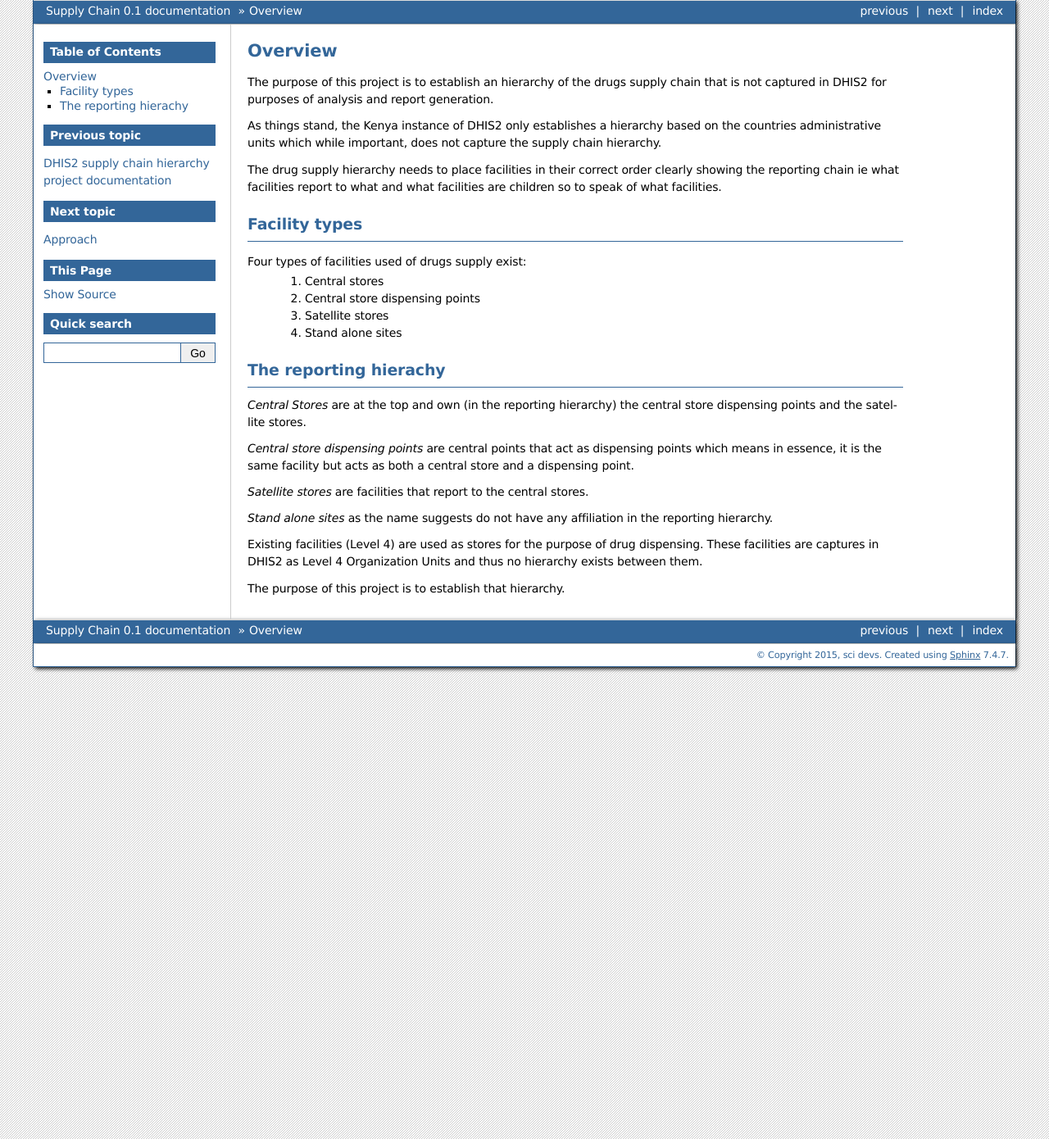
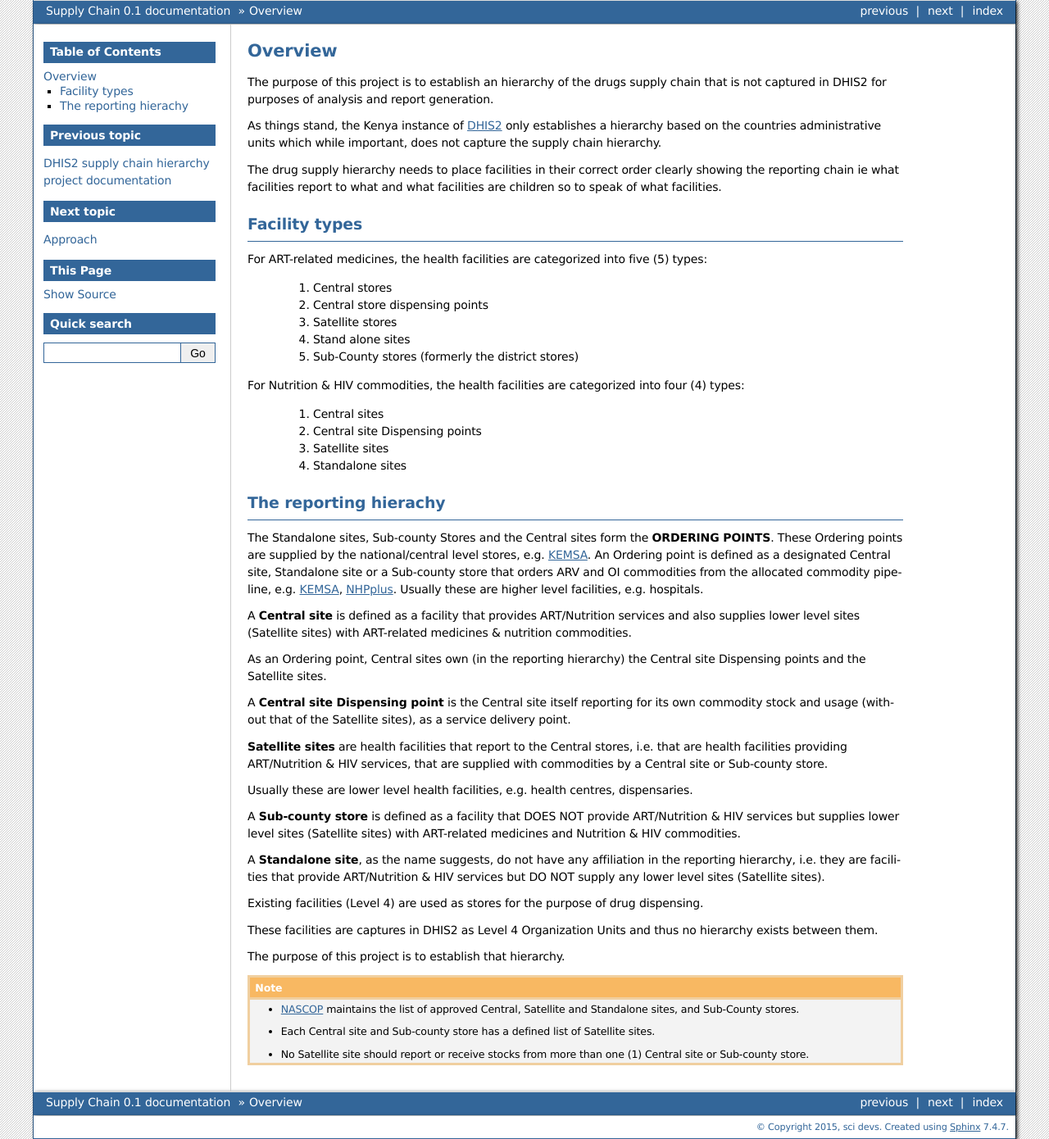
Before and after one commit to bangadennis/docs, a Sphinx documentation site: the page built from source/Overview.rst, in a window 1280 px wide. Shown: the whole page at 82% size. Built offline with Sphinx 7.4.7, drawn with Linux system fonts in a browser that asks for light colours.

Commit message:
my update

```diff
--- a/source/Overview.rst
+++ b/source/Overview.rst
@@ -5,7 +5,7 @@ Overview
 The purpose of this project is to establish an hierarchy of the drugs supply chain
 that is not captured in DHIS2 for purposes of analysis and report generation.
 
-As things stand, the Kenya instance of DHIS2 only establishes a hierarchy based on
+As things stand, the Kenya instance of `DHIS2`_ only establishes a hierarchy based on
 the countries administrative units which while important, does not capture the
 supply chain hierarchy.
 
@@ -17,86 +17,81 @@ are children so to speak of what facilities.
 Facility types
 ----------------
 
-Four types of facilities used of drugs supply exist:
-		#. Central stores
-		#. Central store dispensing points
-		#. Satellite stores
-		#. Stand alone sites
+For ART-related medicines, the health facilities are categorized into five (5) types:
+
+    #. Central stores
+    #. Central store dispensing points
+    #. Satellite stores
+    #. Stand alone sites
+    #. Sub-County stores (formerly the district stores)
+
+
+For Nutrition & HIV commodities, the health facilities are categorized into four (4) types:
+
+    #. Central sites
+    #. Central site Dispensing points
+    #. Satellite sites
+    #. Standalone sites
 
 
 The reporting hierachy
 ----------------------
-*Central Stores* are at the top and own (in the reporting hierarchy) the central store
-dispensing points and the satellite stores.
 
-*Central store dispensing points* are central points that act as dispensing points
-which means in essence, it is the same facility but acts as both a central store and
-a dispensing point.
+The Standalone sites, Sub-county Stores and the Central sites form the **ORDERING POINTS**. These Ordering points are supplied by the national/central level stores, e.g. `KEMSA`_. An Ordering point is defined as a designated Central site, Standalone site or a Sub-county store that orders ARV and OI commodities from the allocated commodity pipeline, e.g. `KEMSA`_, `NHPplus`_. Usually these are higher level facilities, e.g. hospitals.
 
-*Satellite stores* are facilities that report to the central stores.
+A **Central site** is defined as a facility that provides ART/Nutrition services and also supplies lower level sites (Satellite sites) with ART-related medicines & nutrition commodities.
 
-*Stand alone sites* as the name suggests do not have any affiliation in the reporting
-hierarchy.
+As an Ordering point, Central sites own (in the reporting hierarchy) the Central site Dispensing points and the Satellite sites.
+
+
+
+A **Central site Dispensing point** is the Central site itself reporting for its own commodity stock and usage (without that of the Satellite sites), as a service delivery point.
+
+
+
+
+**Satellite sites** are health facilities that report to the Central stores, i.e. that are health facilities providing ART/Nutrition & HIV services, that are supplied with commodities by a Central site or Sub-county store.
+
+Usually these are lower level health facilities, e.g. health centres, dispensaries.
+
+
+A **Sub-county store** is defined as a facility that DOES NOT provide ART/Nutrition & HIV services but supplies lower level sites (Satellite sites) with ART-related medicines and Nutrition & HIV commodities.
+
+
+
+A **Standalone site**, as the name suggests, do not have any affiliation in the reporting hierarchy, i.e. they are facilities that provide ART/Nutrition & HIV services but DO NOT supply any lower level sites (Satellite sites).
+
+
 
 Existing facilities (Level 4) are used as stores for the purpose of drug dispensing.
-These facilities are captures in DHIS2 as Level 4 Organization Units and thus no
-hierarchy exists between them.
+
+These facilities are captures in DHIS2 as Level 4 Organization Units and thus no hierarchy exists between them.
 
 The purpose of this project is to establish that hierarchy.
 
 
 
 
-.. We recommend that you use `Vagrant`_ and `Virtualbox`_ to create a test
-.. server for yourself.
+.. note::
 
-.. .. _Vagrant: https://www.vagrantup.com/
-.. .. _Virtualbox: https://www.virtualbox.org/
-.. .. _Ansible: https://docs.ansible.org
+    * `NASCOP`_ maintains the list of approved Central, Satellite and Standalone sites, and Sub-County stores.
 
-.. If you are an expert Vagrant user, you can substitute Virtualbox with VMWare
-.. Desktop / Player, HyperV etc. You'll have an easier time if you are on a
-.. ``_nix`` e.g Ubuntu or OS X.
+    * Each Central site and Sub-county store has a defined list of Satellite sites.
+    * No Satellite site should report or receive stocks from more than one (1) Central site or Sub-county store.
 
 
-.. Deployment Assumptions
-.. -----------------------
-.. The deployment scripts will fail unless the following are true:
-
-..   * you are on a vagrant supported OS ( so far Ubuntu 14.04LTS has been tested )
-..   * you have run ``ssh-keygen`` and have a public key at ``$HOME/.ssh/id_rsa.pub``
-
-.. Vagrant
-.. ----------
-.. Before installation, you will need to have the `vagrant-env <https://github.com/gosuri/vagrant-env>`_  plugin.
-.. The installation is as simple as running
-
-.. ::
-
-..     vagrant plugin install vagrant-env
 
 
-.. `Ansible`_ is used to provision the vagrant box. An understanding of ansible is recommended though not required.
+.. _`NASCOP`: http://nascop.or.ke/
+
+.. _`KEMSA`: http://www.kemsa.co.ke/
+
+.. _`NHPplus`: https://www.fbo.gov/index?s=opportunity&mode=form&id=7ff3aa1c240558fcfe5cfc118e1bddbf&tab=core&_cview=1
+
+.. _`DHIS2`: http://test.hiskenya.org/dhis-web-commons/security/login.action;jsessionid=720CD1B3E45168E4E27916FA020C6887
 
 
-.. Installation
-.. -----------------
 
-.. 1. Ensure vagrant is installed
-
-.. 2. Create a python virtual environment and activate the created virtual environment.
-
-.. 3. Install ``ansible`` in the virtual environment.
-
-.. 4. Set the following environment variables:
-
-..     - ``DATABASE_NAME`` the name of the database to user
-..     - ``DATABASE_USER`` the database user to use
-..     - ``DATABASE_PASSWORD`` the database password to use
-
-.. 5. Run ``vagrant up``. It shall download and setup everything in the virtual machine.
-
-.. 6. The system is ready to use
 
 .. toctree::
     :maxdepth: 2
```
Also changed, not shown: source/Userguide.rst (+39 -26 lines), source/images/programme.png (added), source/images/restore.png (added), source/images/supply.png (added), 12 other files.
